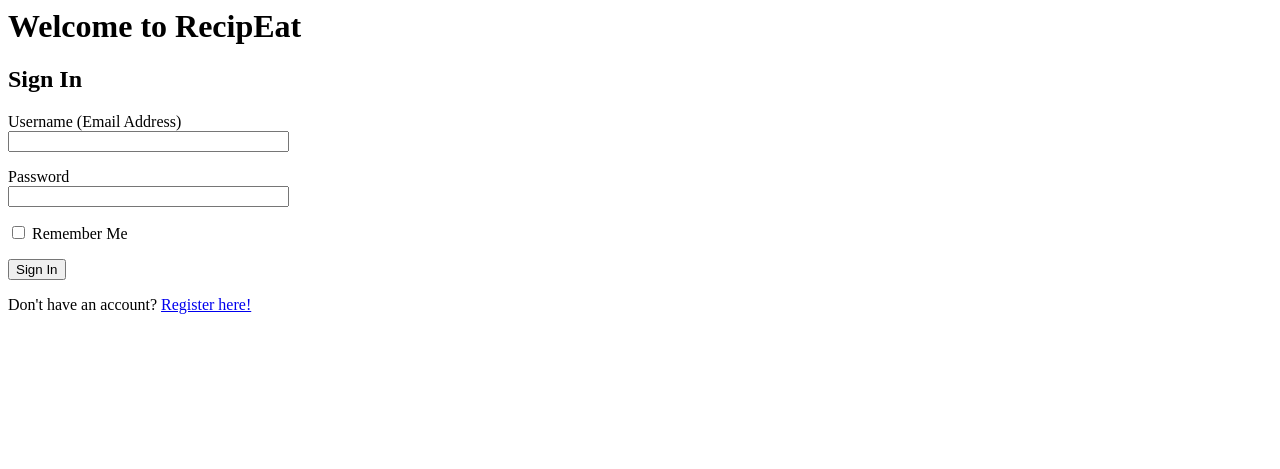
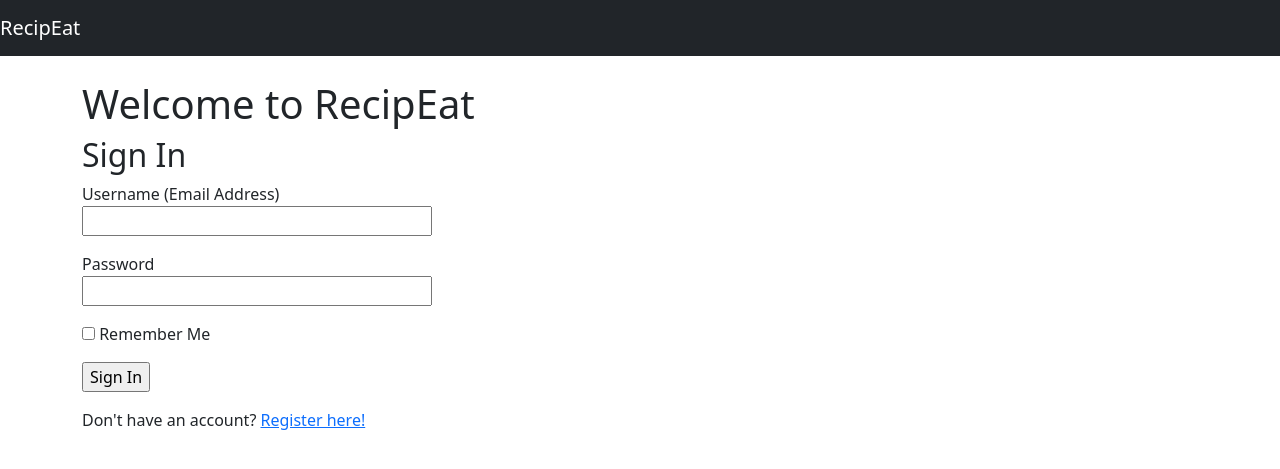
Before and after one commit to smuktevi/recipeat, a Flask app: page / in a window 1280 px wide. Shown: the top 469 px of the page. Run offline with Flask 2, Linux system fonts and the light colour scheme.

Commit message:
Made login look pretty

```diff
--- a/app/templates/login.html
+++ b/app/templates/login.html
@@ -1,3 +1,38 @@
+<!doctype html>
+<html lang="en">
+
+<head>
+  <meta charset="utf-8">
+  <meta name="viewport" content="width=device-width, initial-scale=1, shrink-to-fit=no">
+  <meta name="description" content="">
+  <meta name="author" content="">
+  <link rel="icon" href="/docs/4.0/assets/img/favicons/favicon.ico">
+
+  {% if title %}
+  <title>{{ title }} - Recipeat</title>
+  {% else %}
+  <title>Welcome to Recipeat</title>
+  {% endif %}
+
+
+  <link href="https://cdn.jsdelivr.net/npm/bootstrap@5.0.0-beta2/dist/css/bootstrap.min.css" rel="stylesheet" integrity="sha384-BmbxuPwQa2lc/FVzBcNJ7UAyJxM6wuqIj61tLrc4wSX0szH/Ev+nYRRuWlolflfl" crossorigin="anonymous">
+  <script src="https://cdn.jsdelivr.net/npm/bootstrap@5.0.0-beta2/dist/js/bootstrap.bundle.min.js" integrity="sha384-b5kHyXgcpbZJO/tY9Ul7kGkf1S0CWuKcCD38l8YkeH8z8QjE0GmW1gYU5S9FOnJ0" crossorigin="anonymous"></script>
+
+  <!-- Custom styles for this template -->
+  <link href="../static/styles/base.css" rel="stylesheet">
+
+</head>
+
+<nav class="navbar navbar-expand-md navbar-dark bg-dark fixed-top">
+    <a class="navbar-brand" href="#">RecipEat</a>
+    <button class="navbar-toggler" type="button" data-toggle="collapse" data-target="#navbarsExampleDefault"
+            aria-controls="navbarsExampleDefault" aria-expanded="false" aria-label="Toggle navigation">
+        <span class="navbar-toggler-icon"></span>
+    </button>
+</nav>
+
+
+<main role="main" class="container">
     <h1>Welcome to RecipEat</h1>
     {% block content %}
         <h2>Sign In</h2>
@@ -21,3 +56,4 @@
         </form>
         Don't have an account? <a href="/register">Register here!</a>
     {% endblock %}
+</main>
```
Lines whose indentation alone changed are shown as unchanged.
